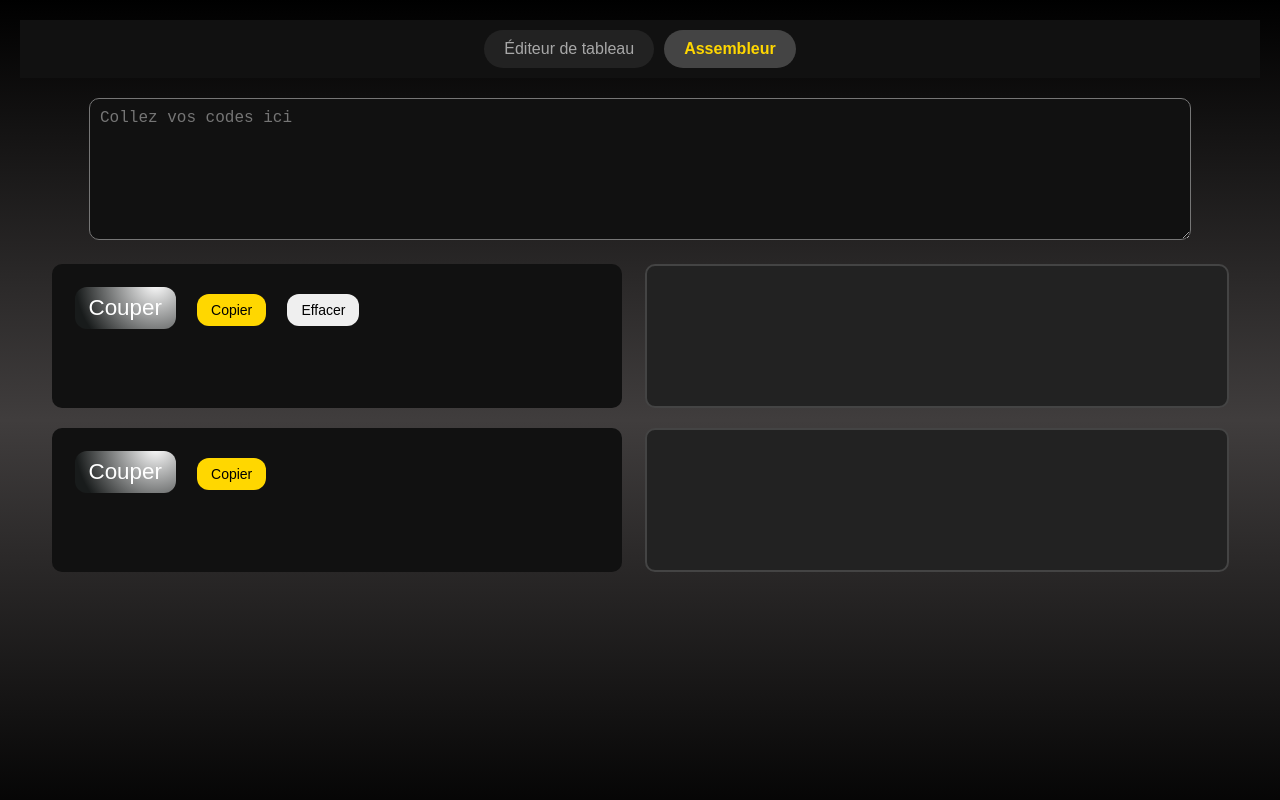
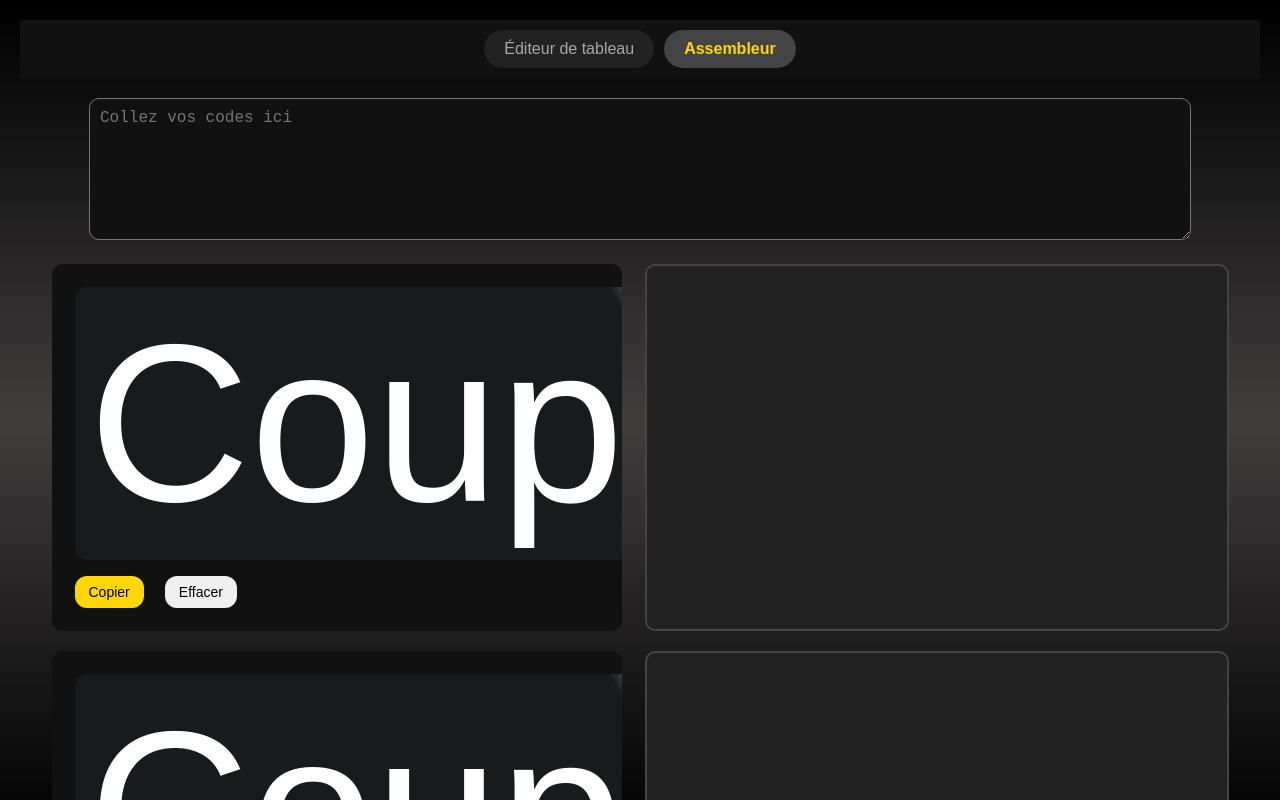
Before and after one commit to Toavina221/Editeur-Tableau-Assembleur, a plain HTML site: page index.html in a window 1280 px wide. Both pictures are taken after a click on the button "Assembleur". Shown: the top 800 px of the page. Drawn offline with nearby package versions, Linux system fonts and the light colour scheme.

```diff
--- a/style.css
+++ b/style.css
@@ -22,7 +22,8 @@ select { padding:5px; border-radius:8px; background:#111; color:#ffd700; }
     border: none;
     border-radius: 12px;
     cursor: pointer;
-          font-size: 1.4rem;
+          font-size: 14rem;
+
   background: radial-gradient(circle 80px at 80% -10%, #ffffff, #181b1b); color:#fff;
 
 .clear-btn {  color: papayawhip;
```
